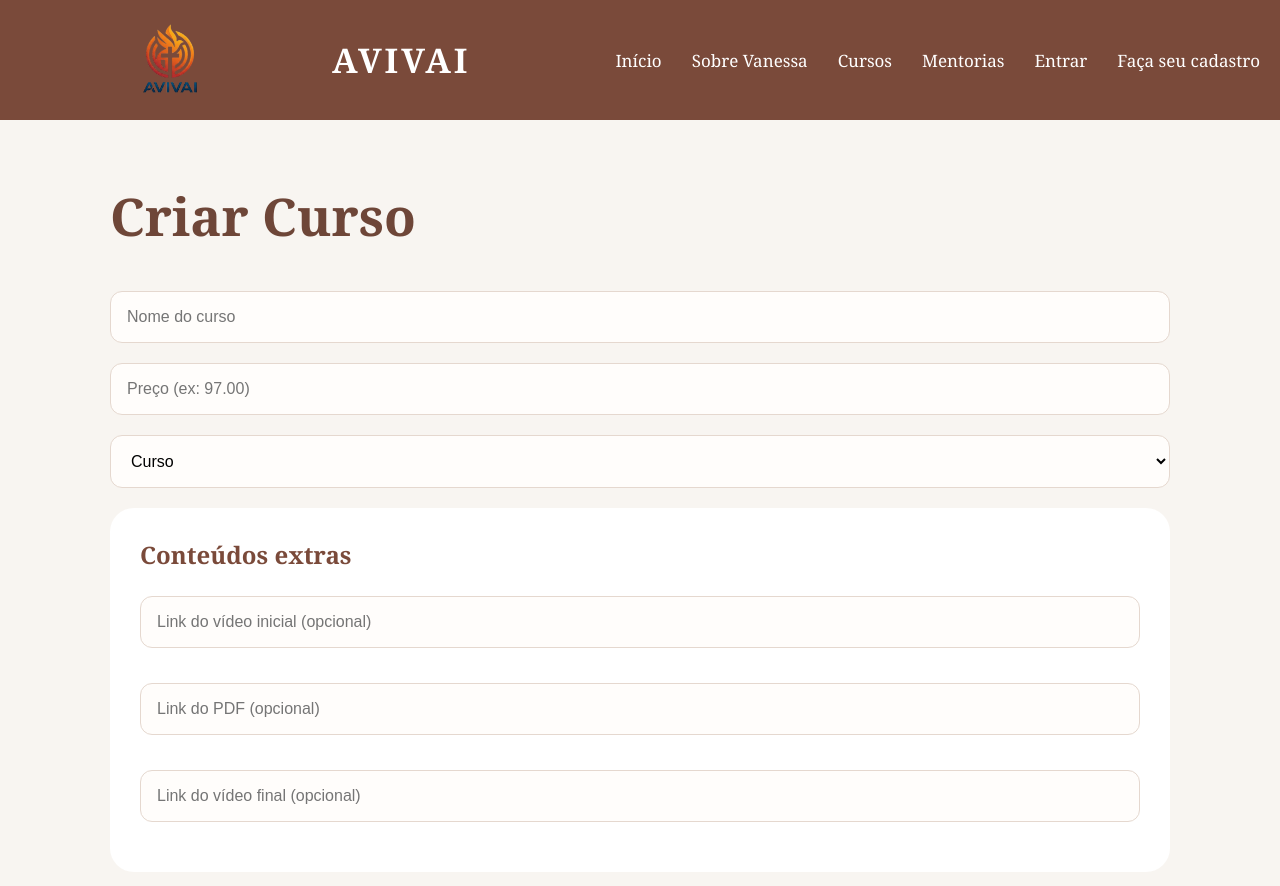
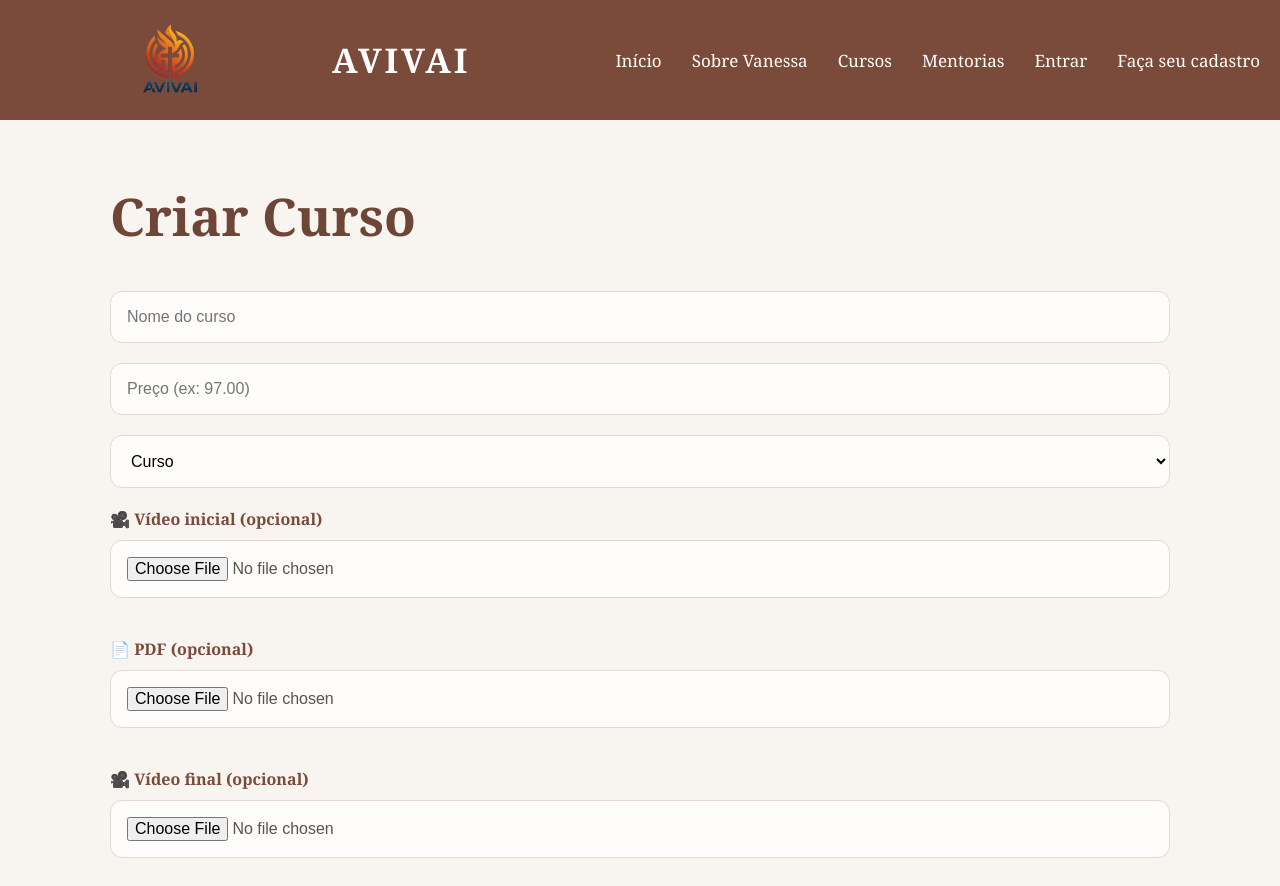
Before and after one commit to Mayra727/avivai-frontend, a React (Vite) app: page /criar-curso in a window 1280 px wide. Shown: the top 886 px of the page. Built offline with nearby package versions, Linux system fonts and the light colour scheme.

Commit message:
feat: add optional file uploads for extra course content

```diff
--- a/src/pages/CreateCourse.tsx
+++ b/src/pages/CreateCourse.tsx
@@ -343,61 +343,129 @@ return (
 
 </select>
 
-{/* CONTEÚDOS EXTRAS */}
+{/* VIDEO INICIAL */}
 
-<div
+<label
   style={{
-    background:"#fff",
-    padding:"30px",
-    borderRadius:"24px",
-    marginBottom:"30px"
+    display:"block",
+    marginBottom:"10px",
+    color:"#7A4A3A",
+    fontWeight:"600"
   }}
 >
+  🎥 Vídeo inicial (opcional)
+</label>
 
-  <h2
-    style={{
-      color:"#7A4A3A",
-      marginBottom:"25px"
-    }}
-  >
-    Conteúdos extras
-  </h2>
+<input
+  type="file"
+  accept="video/*"
 
-  <input
-    type="text"
-    placeholder="Link do vídeo inicial (opcional)"
-    value={introVideo}
-    onChange={(e)=>
-      setIntroVideo(e.target.value)
+  onChange={async (e) => {
+
+    const file =
+      e.target.files?.[0];
+
+    if (!file) return;
+
+    const url =
+      await uploadFile(file);
+
+    if (!url) {
+
+      alert("Erro ao enviar vídeo");
+
+      return;
+
     }
-  />
 
-  <input
-    type="text"
-    placeholder="Link do PDF (opcional)"
-    value={supportPdf}
-    onChange={(e)=>
-      setSupportPdf(e.target.value)
+    setIntroVideo(url);
+
+  }}
+/>
+
+<div style={{ height:"20px" }} />
+
+{/* PDF */}
+
+<label
+  style={{
+    display:"block",
+    marginBottom:"10px",
+    color:"#7A4A3A",
+    fontWeight:"600"
+  }}
+>
+  📄 PDF (opcional)
+</label>
+
+<input
+  type="file"
+  accept=".pdf"
+
+  onChange={async (e) => {
+
+    const file =
+      e.target.files?.[0];
+
+    if (!file) return;
+
+    const url =
+      await uploadPdf(file);
+
+    if (!url) {
+
+      alert("Erro ao enviar PDF");
+
+      return;
+
     }
-    style={{
-      marginTop:"15px"
-    }}
-  />
 
-  <input
-    type="text"
-    placeholder="Link do vídeo final (opcional)"
-    value={finalVideo}
-    onChange={(e)=>
-      setFinalVideo(e.target.value)
+    setSupportPdf(url);
+
+  }}
+/>
+
+<div style={{ height:"20px" }} />
+
+{/* VIDEO FINAL */}
+
+<label
+  style={{
+    display:"block",
+    marginBottom:"10px",
+    color:"#7A4A3A",
+    fontWeight:"600"
+  }}
+>
+  🎥 Vídeo final (opcional)
+</label>
+
+<input
+  type="file"
+  accept="video/*"
+
+  onChange={async (e) => {
+
+    const file =
+      e.target.files?.[0];
+
+    if (!file) return;
+
+    const url =
+      await uploadFile(file);
+
+    if (!url) {
+
+      alert("Erro ao enviar vídeo");
+
+      return;
+
     }
-    style={{
-      marginTop:"15px"
-    }}
-  />
 
-</div>
+    setFinalVideo(url);
 
+  }}
+/>
 
     {modules.map((module, mIndex) => (
       <div key={mIndex} className="module">
```
